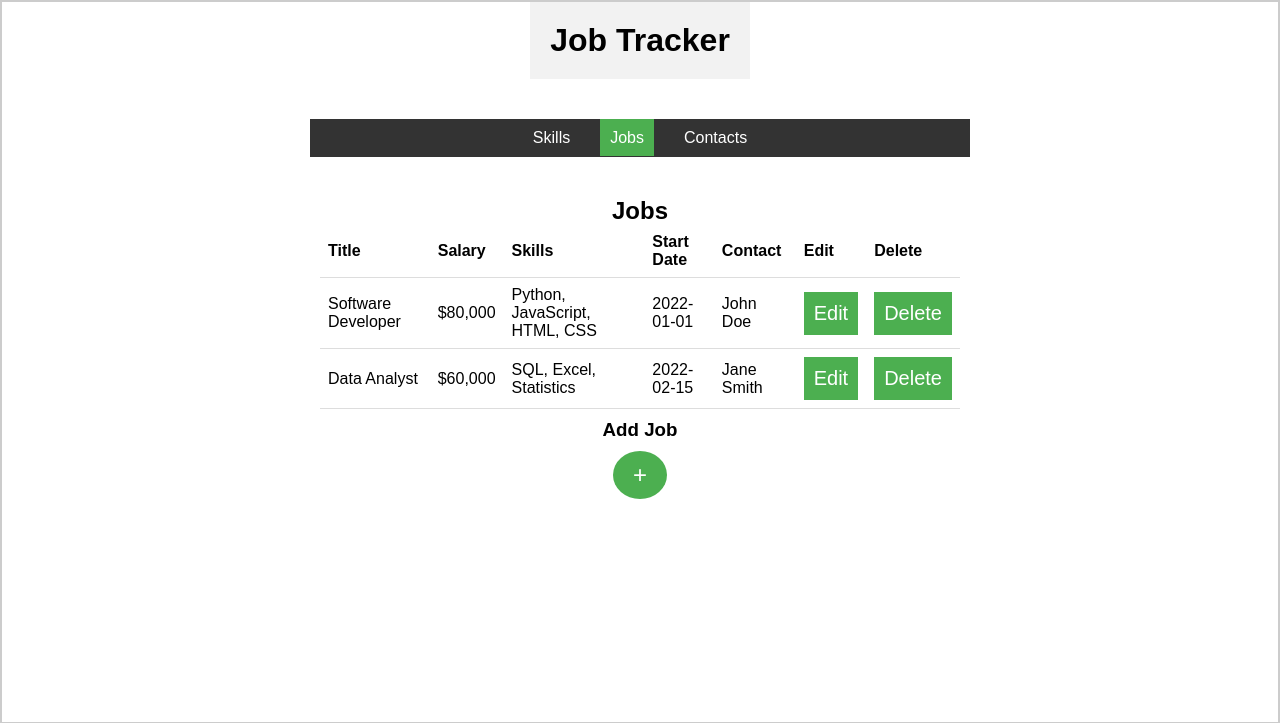
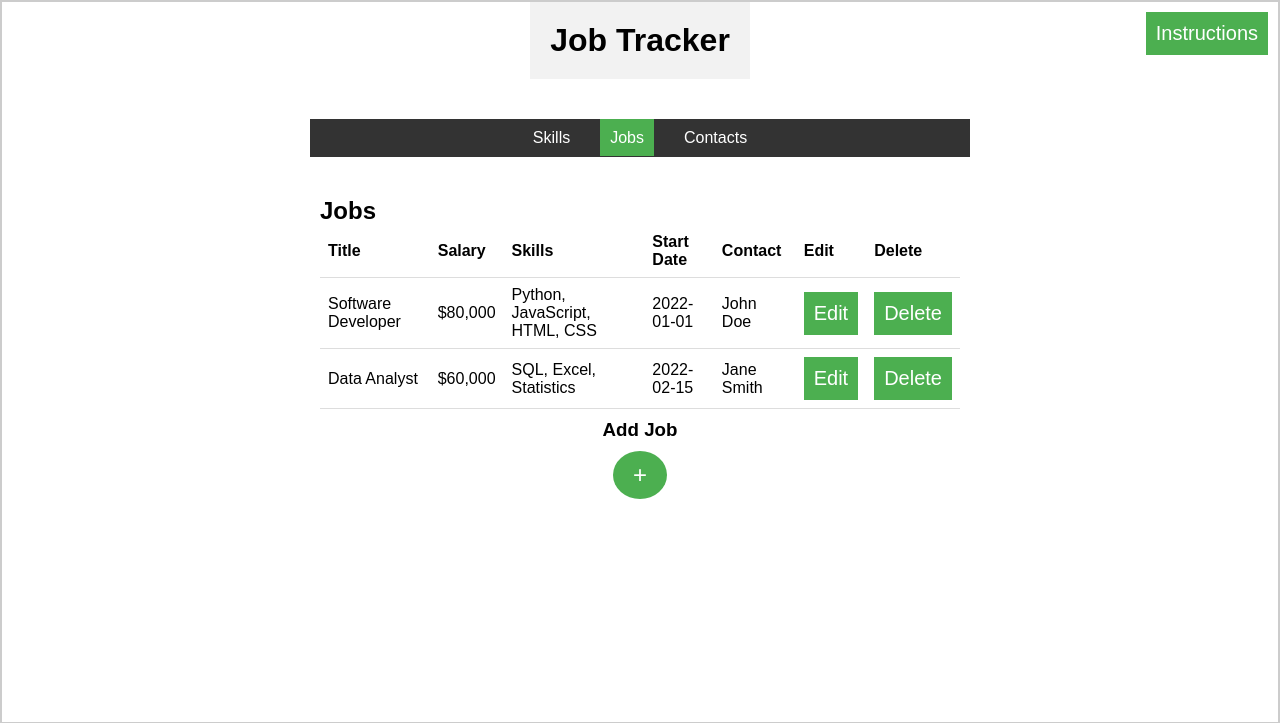
Before and after one commit to jgregg-osu/CS467, a Flask app: page /jobs in a window 1280 px wide. Shown: the top 723 px of the page. Run offline with Flask 2, Linux system fonts and the light colour scheme.

Commit message:
added instructions

```diff
--- a/main.py
+++ b/main.py
@@ -15,6 +15,10 @@ datastore_client = datastore.Client()
 @app.route('/')
 def home():
     return render_template('index.html')
+
+@app.route('/instructions')
+def instructions():
+    return render_template('instructions.html')
 
 @app.route('/skills')
 def skills():
--- a/static/script.js
+++ b/static/script.js
@@ -5,3 +5,27 @@ window.addEventListener('load', function () {
   console.log("Hello World!");
 
 });
+
+// Wait for the document to be ready
+document.addEventListener('DOMContentLoaded', function() {
+  // Get the pop-up button and pop-up element
+  var popupBtn = document.querySelector('.popup-btn');
+  var popup = document.querySelector('.popup');
+
+  // Add click event listener to the pop-up button
+  popupBtn.addEventListener('click', function() {
+    // Display the pop-up element
+    popup.style.display = 'block';
+  });
+
+  // Get the close button inside the pop-up element
+  var closeBtns = document.querySelectorAll('.close-btn');
+
+  // Add click event listener to each close button
+  closeBtns.forEach(function(closeBtn) {
+    closeBtn.addEventListener('click', function() {
+      // Hide the pop-up element
+      popup.style.display = 'none';
+    });
+  });
+});
--- a/static/style.css
+++ b/static/style.css
@@ -176,3 +176,43 @@ th, td {
 .page-header {
     padding-top: 20px;
 }
+
+#login-heading {
+    text-align: center;
+  }
+
+  .popup {
+    position: fixed;
+    top: 20px;
+    right: 20px;
+    width: 300px;
+    background: white;
+    padding: 20px;
+    border: 1px solid #ccc;
+    display: none;
+  }
+
+  .popup button {
+    float: right;
+  }
+
+  .instructions-btn {
+    position: absolute;
+    top: 0;
+    right: 0;
+    margin-top: 10px;
+    margin-right: 10px;
+  }
+
+  /* Styles */
+.container {
+position: relative;
+}
+
+.instructions-btn {
+position: absolute;
+top: 0;
+right: 0;
+margin-top: 10px;
+margin-right: 10px;
+}
--- a/templates/index.html
+++ b/templates/index.html
@@ -15,7 +15,7 @@
 
     <main>
 
-      <h2>Login</h2>
+      <h2 id="login-heading">Login</h2>
 
       <form>
         <input type="text" placeholder="Username">
--- a/templates/jobs.html
+++ b/templates/jobs.html
@@ -10,6 +10,23 @@
     <div class="container">
         <header>
             <h1>Job Tracker</h1>
+
+            <button class="popup-btn instructions-btn">Instructions</button>
+
+            <div class="popup">
+              <button class="close-btn">X</button>
+              <h3>Instructions</h3>
+              <p>This job tracking app allows you to keep track of jobs, skills, and contacts.</p>
+              <p>As you apply for jobs or gain new skills:</p>
+              <ul>
+                <li>Add any jobs you apply for to the Jobs page</li>
+                <li>Include relevant skills and contacts for each job</li>
+                <li>Add new skills you gain to the Skills page</li>
+                <li>Add new contacts to the Contacts page</li>
+              </ul>
+              <p>This allows you to see which skills are needed for different jobs and identify in-demand skills.</p>
+              <p>Use this app to organize your job search and highlight your most relevant skills!</p>
+            </div>
         </header>
         <nav class="nav-bar">
             <ul>
@@ -19,7 +36,7 @@
             </ul>
         </nav>
         <main>
-            <div class="table-container"></main>
+            <div class="table-container"></div>
             <h2 class="page-header">Jobs</h2>
 
             <form class="data-form" style="display: none;">
@@ -66,7 +83,6 @@
                 <h3>Add Job</h3>
                 <button class="add-data-button">+</button>
             </div>
-        </div>
         </main>
 
     </div>
```
Also changed, not shown: templates/contacts.html (+19 -1 lines), templates/skills.html (+19 -1 lines).
